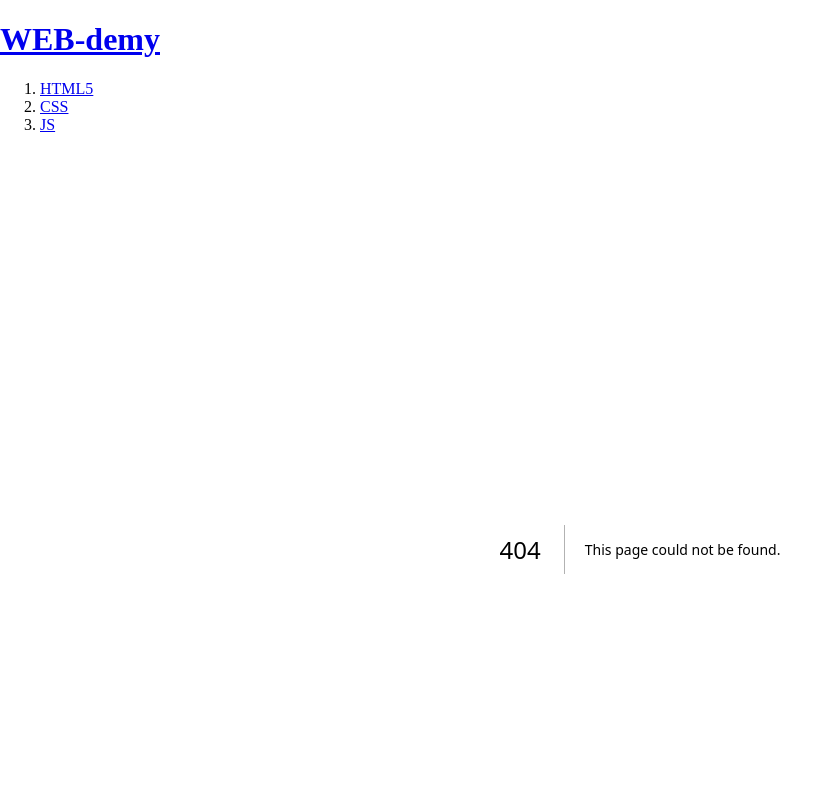
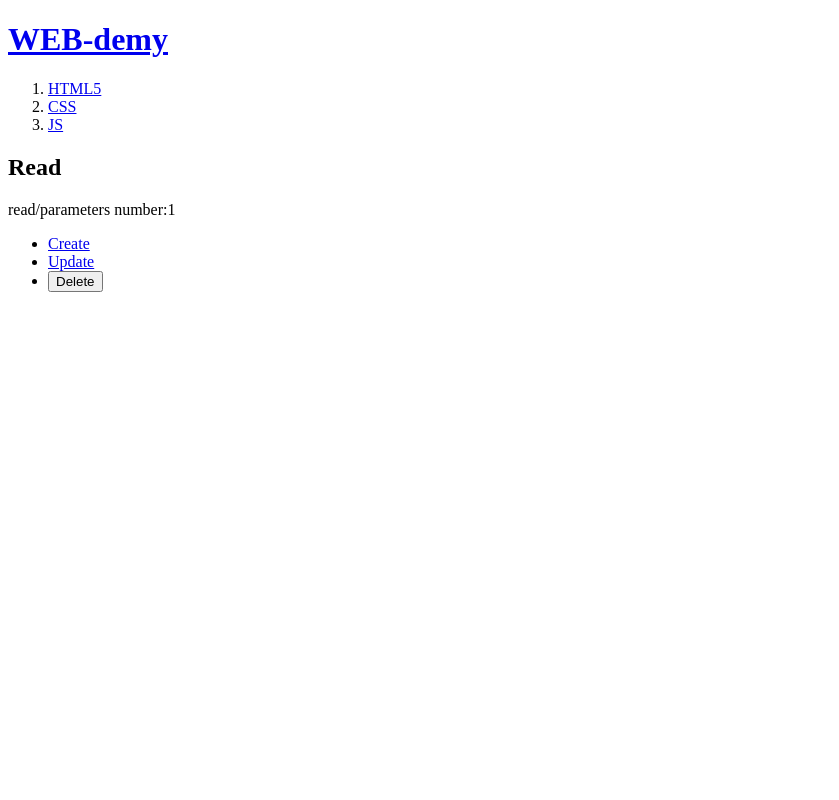
Before and after one commit to Gdansklol/nextjs-13-14, a Next.js app: page /read/1 in a window 1280 px wide. Before the commit this address had no page. Shown: the top 800 px of the page, without its empty margins (0-839 px from the left). Built offline with nearby package versions, Linux system fonts and the light colour scheme.

Commit message:
routing read/parameters number:{props.params.id}

```diff
--- /dev/null
+++ b/app/read/[id]/page.js
@@ -0,0 +1,8 @@
+export default function Read(props) {
+    return(
+        <>
+        <h2>Read</h2>
+        read/parameters number:{props.params.id}
+        </>
+    )
+}
```
